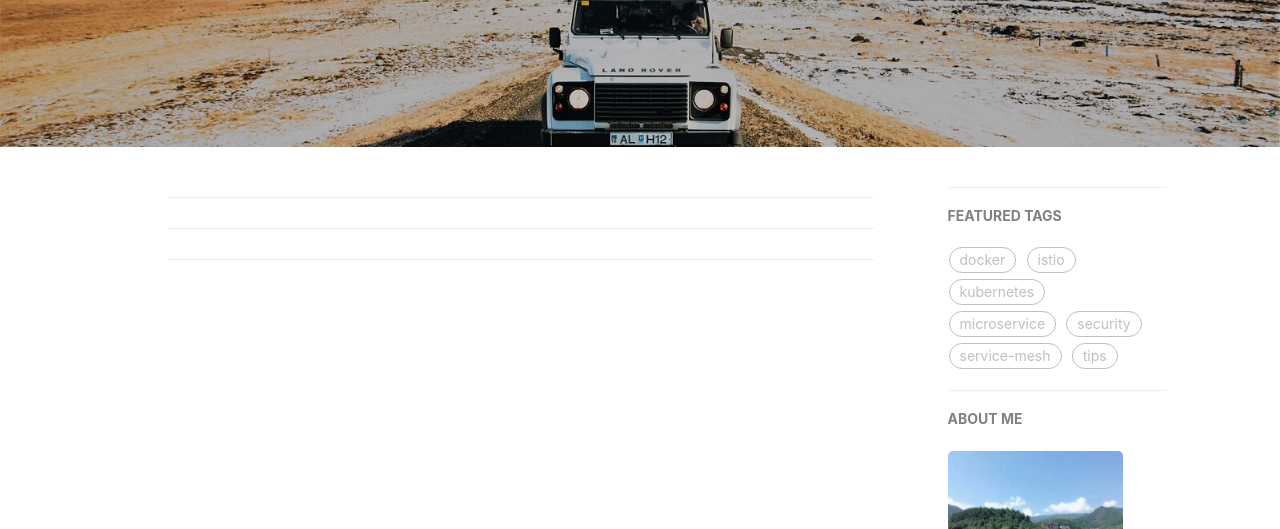
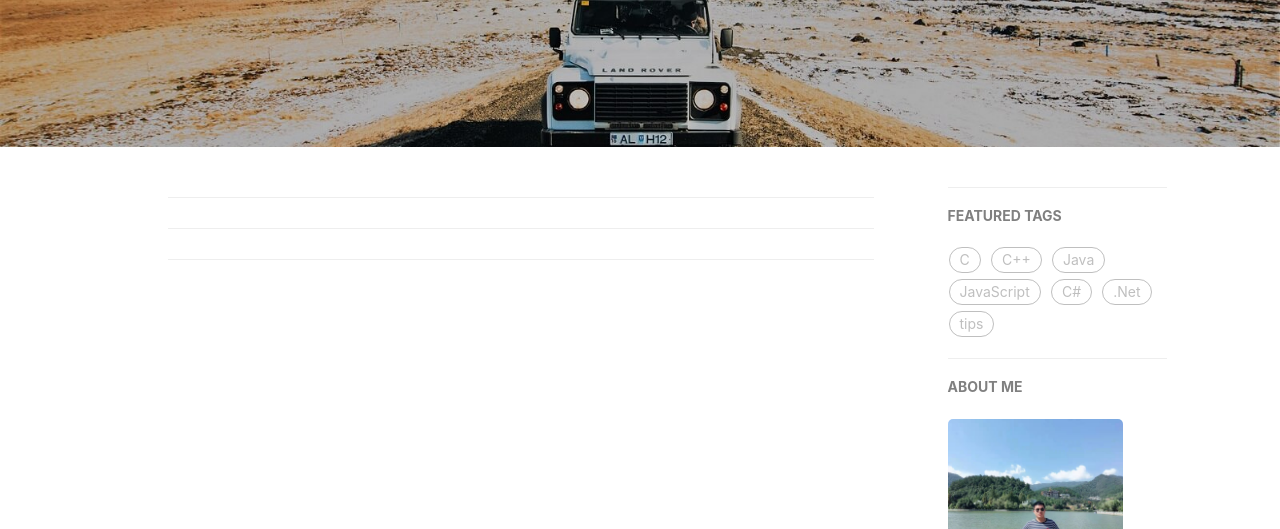
Before and after one commit to ChinaWHwx/chinawhwx.github.io, a plain HTML site: page categories/tips/index.html in a window 1280 px wide. Shown: the part 271-800 px from the top of the page. Drawn offline with nearby package versions, Linux system fonts and the light colour scheme.

Commit message:
Update index.html

```diff
--- a/categories/tips/index.html
+++ b/categories/tips/index.html
@@ -250,44 +250,44 @@
 
 
 
-                    <a href="/tags/docker" title="docker">
-                        docker
+                    <a href="/tags/C" title="C">
+                        C
                     </a>
 
 
 
 
 
-                    <a href="/tags/istio" title="istio">
-                        istio
+                    <a href="/tags/C++" title="C++">
+                        C++
                     </a>
 
 
 
 
 
-                    <a href="/tags/kubernetes" title="kubernetes">
-                        kubernetes
+                    <a href="/tags/Java" title="Java">
+                        Java
                     </a>
 
 
 
-                    <a href="/tags/microservice" title="microservice">
-                        microservice
+                    <a href="/tags/JavaScript" title="JavaScript">
+                        JavaScript
                     </a>
 
 
 
 
 
-                    <a href="/tags/security" title="security">
-                        security
+                    <a href="/tags/C#" title="C#">
+                        C#
                     </a>
 
 
 
-                    <a href="/tags/service-mesh" title="service-mesh">
-                        service-mesh
+                    <a href="/tags/.Net" title=".Net">
+                        .Net
                     </a>
 
 
```
